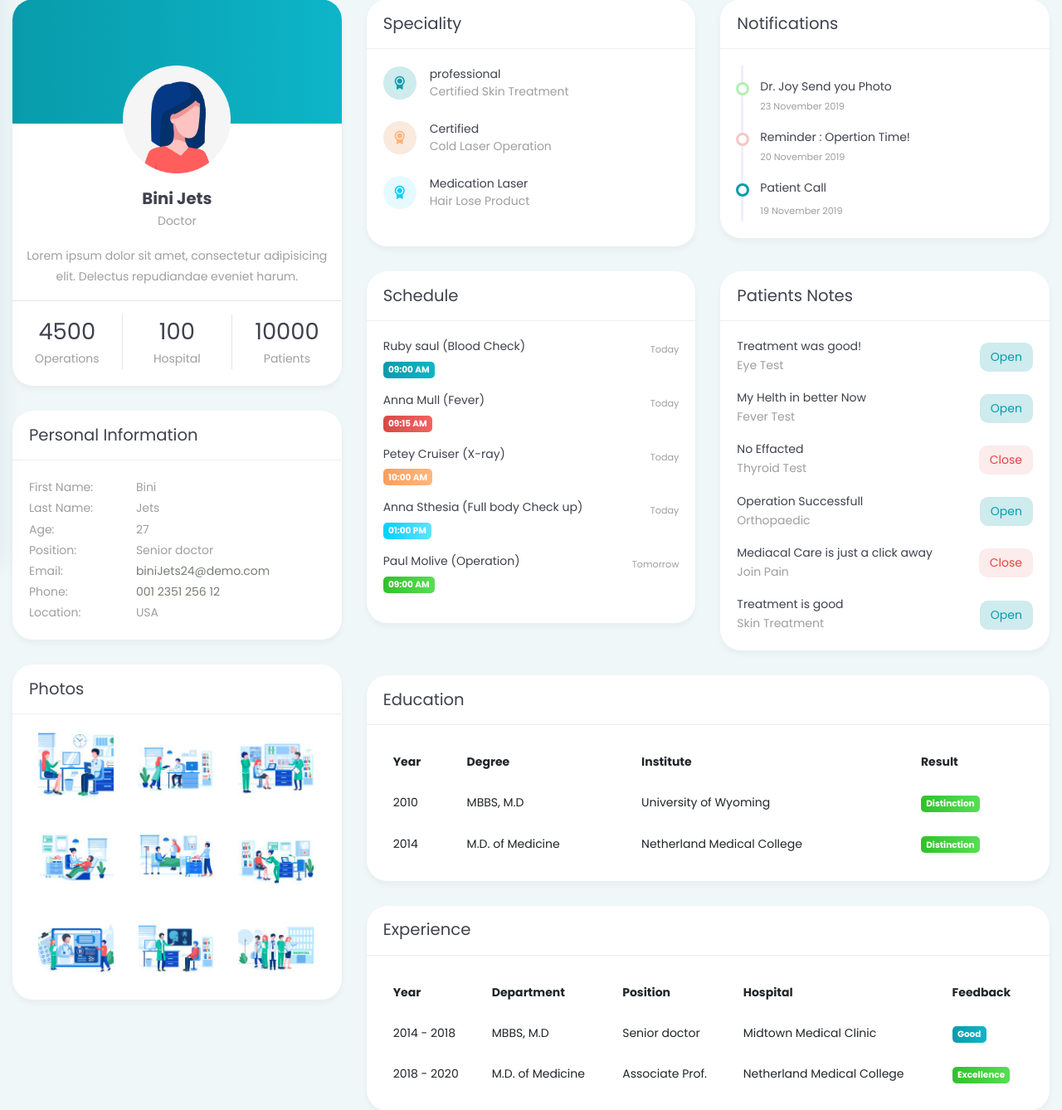
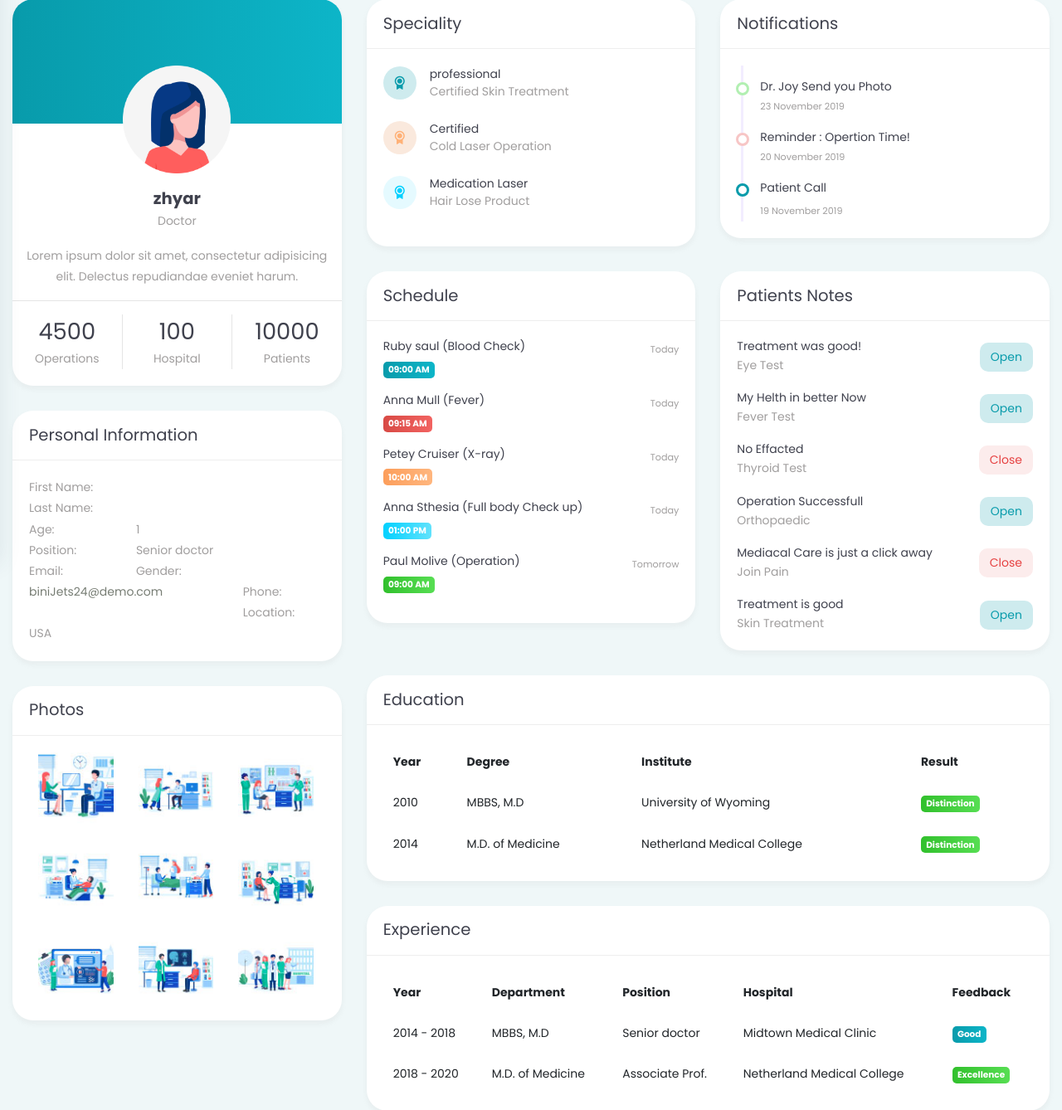
Before and after one commit to AhmedAuday/careHour, a PHP site: page /profile.php in a window 1280 px wide. Shown: the part 121-1459 px from the top of the page at 83% size. Run offline with PHP 8.4, Linux system fonts and the light colour scheme; tables that the repository leaves empty hold one stand-in row (values such as "Sample post"); some libraries are stand-ins or nearby versions.

Commit message:
i added php to it check if it correct

```diff
--- a/profile.php
+++ b/profile.php
@@ -1,3 +1,27 @@
+<?php
+
+include_once $_SERVER["DOCUMENT_ROOT"].'/includes/autoloader.inc.php';
+include_once $_SERVER["DOCUMENT_ROOT"].'/includes/secuerity.inc.php';
+include_once $_SERVER["DOCUMENT_ROOT"].'/includes/time.inc.php';
+include_once $_SERVER["DOCUMENT_ROOT"].'/includes/classes/Doctors.class.php';
+
+
+$Doctors=new Doctors();
+
+$Doctors->getById(session_id());
+
+
+
+
+
+?>
+
+
+
+
+
+
+
 <!DOCTYPE html>
 <html lang="en">
 
@@ -374,7 +398,7 @@
                                                 class="avatar-130 img-fluid" />
                                         </div>
                                         <div class="text-center mt-3 pl-3 pr-3">
-                                            <h4><b>Bini Jets</b></h4>
+                                            <h4><b>zhyar</b></h4>
                                             <p>Doctor</p>
                                             <p class="mb-0">
                                                 Lorem ipsum dolor sit amet, consectetur adipisicing
@@ -409,15 +433,18 @@
                                 <div class="iq-card-body">
                                     <div class="about-info m-0 p-0">
                                         <div class="row">
+                                            <!-- check this part Holan -->
                                             <div class="col-4">First Name:</div>
-                                            <div class="col-8">Bini</div>
+                                            <div class="col-8"><?= $Doctors->getFirst_name()?></div>
                                             <div class="col-4">Last Name:</div>
-                                            <div class="col-8">Jets</div>
+                                            <div class="col-8"><?= $Doctors->getlast_name()?></div>
                                             <div class="col-4">Age:</div>
-                                            <div class="col-8">27</div>
+                                            <div class="col-8"><?= date_default_timezone_set('Asia/Baghdad');$date = date('Y-m-d', time());-$Doctors->getdob()?></div>
                                             <div class="col-4">Position:</div>
                                             <div class="col-8">Senior doctor</div>
                                             <div class="col-4">Email:</div>
+                                            <div class="col-4">Gender:</div>
+                                            <div class="col-8"><?= $Doctors->getGender()?></div>
                                             <div class="col-8">
                                                 <a href="mailto:biniJets24@demo.com">
                                                     biniJets24@demo.com
@@ -425,7 +452,7 @@
                                             </div>
                                             <div class="col-4">Phone:</div>
                                             <div class="col-8">
-                                                <a href="tel:001-2351-25612">001 2351 256 12</a>
+                                                <a href="tel:001-2351-25612"><?= $Doctors->getPhone()?></a>
                                             </div>
                                             <div class="col-4">Location:</div>
                                             <div class="col-8">USA</div>
```
